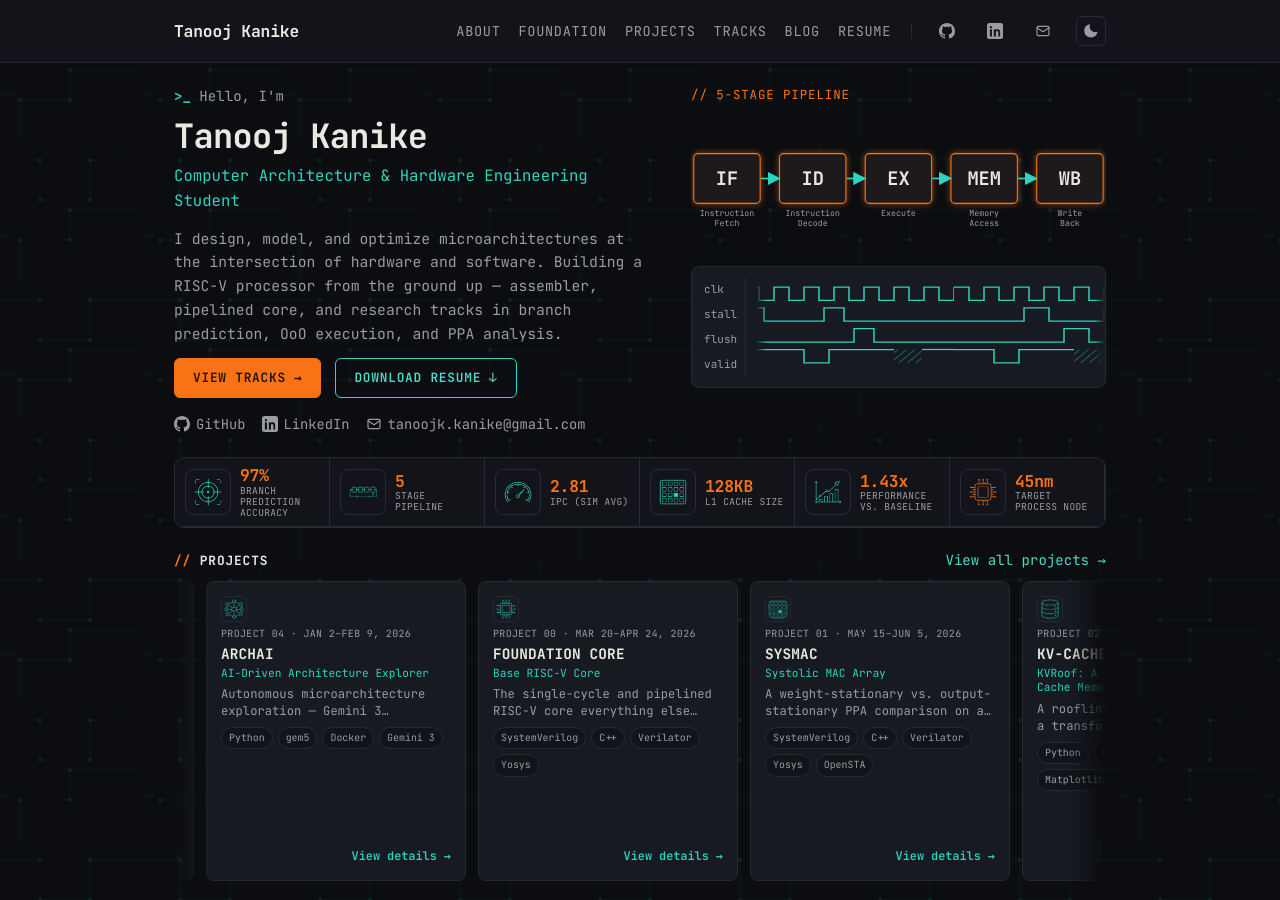
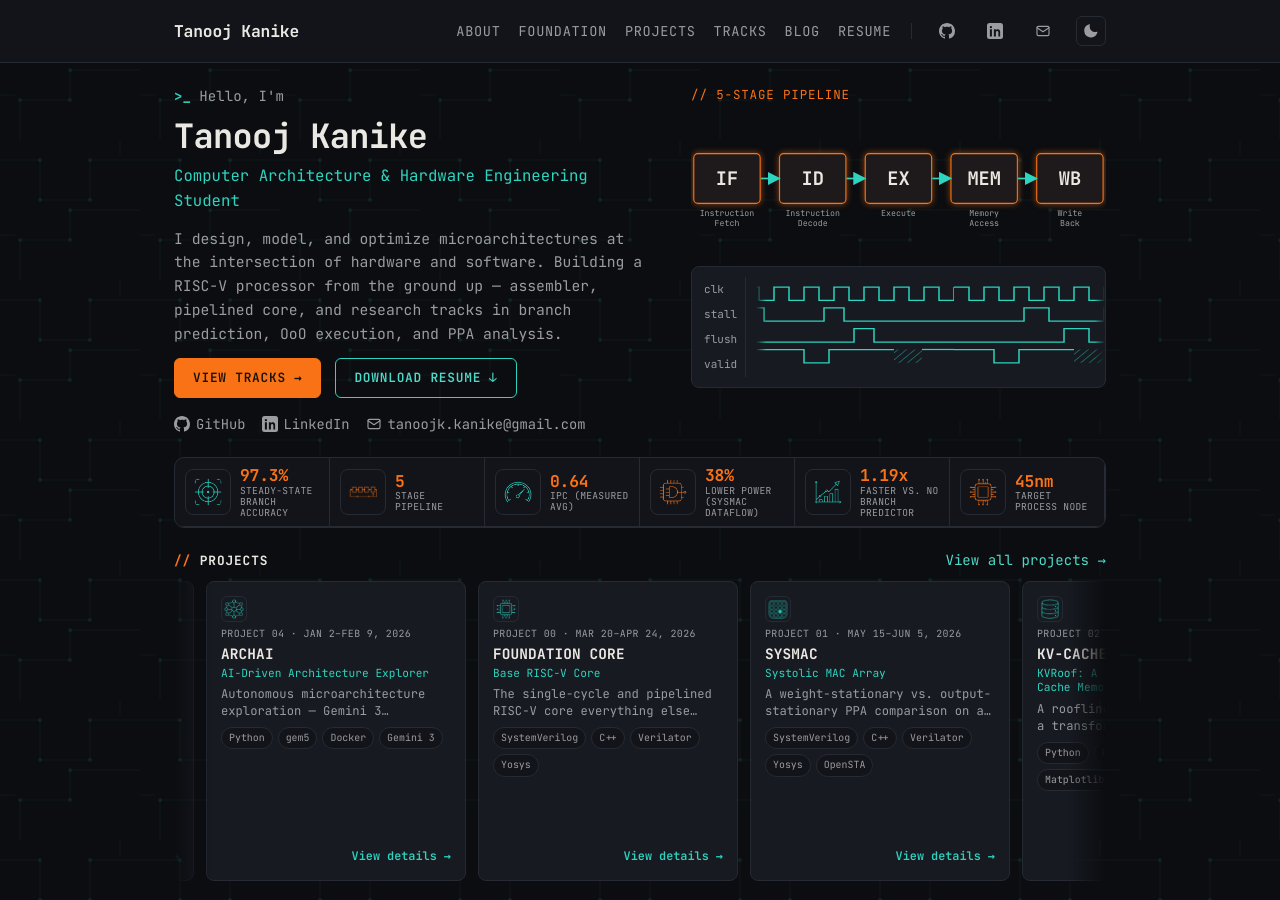
Before and after one commit to TanoojMadhuvan/TanoojMadhuvan.github.io, a Jekyll site: the page built from index.md, in a window 1280 px wide and 900 px high. Built offline with Jekyll 4.4.1, drawn with Linux system fonts in a browser that asks for light colours; part of the change alters nothing that is shown.

Commit message:
Replace placeholder homepage stats with real measured numbers
The old stats (97% accuracy, 2.81 IPC, 128KB L1 cache, 1.43x baseline)
were never measured -- the file's own comment already flagged them as
placeholders, and 2.81 IPC is actually impossible for a single-issue
in-order 5-stage core (max IPC is 1.0). Real RTL-measured numbers now
come from foundation-core/BRANCH_PREDICTOR_PERFORMANCE.md (20
hand-written programs, oracle-verified with the branch predictor on and
off): 97.3% accuracy on the steady-state headline case (not a blanket
average -- the full suite deliberately includes adversarial cases near
a 50% coin-flip floor by design), ~0.64 IPC aggregate, and 1.19x faster
aggregate with the predictor on. Dropped the fabricated L1-cache stat
(this core has no cache hierarchy) in favor of SysMAC's real, already
Yosys/Nangate45/OpenSTA-verified 38% power result. Also alternated the
stat icons between teal and orange instead of nearly all-teal.

Co-Authored-By: Claude Sonnet 5 <noreply@anthropic.com>

```diff
--- a/index.md
+++ b/index.md
@@ -2,25 +2,38 @@
 layout: home
 title: ""
 role: "Computer Architecture & Hardware Engineering Student"
-# NOTE: branch accuracy / IPC / L1 cache / perf-vs-baseline below are placeholder
-# numbers (not yet measured — branch-prediction/OoO tracks just started, and this
-# core has no cache hierarchy yet). Swap in real benchmark results once you have them.
+# NOTE: real, measured numbers, not placeholders.
+# - accuracy/IPC/speedup: RTL-measured on the pipelined core via Verilator, 20
+#   hand-written programs, oracle-verified on/off with the predictor
+#   (foundation-core/BRANCH_PREDICTOR_PERFORMANCE.md). Accuracy is the
+#   steady-state headline case (520-iter loop, mispred 99.8%->2.7% once the
+#   GAg table trains up), not a blanket average -- the full 20-program suite
+#   deliberately includes adversarial/one-shot cases that sit near a 50%
+#   coin-flip floor by design, which isn't a single flattering percentage.
+# - power: SysMAC's output-stationary vs. weight-stationary comparison, real
+#   Yosys/Nangate45/OpenSTA synthesis (SysMAC README).
+# - this core has no cache hierarchy, so there is deliberately no cache stat here.
 stats:
-  - value: "97%"
-    label: "branch prediction accuracy"
+  - value: "97.3%"
+    label: "steady-state branch accuracy"
     icon: 06-target
+    color: teal
   - value: "5"
     label: "stage pipeline"
     icon: 02-pipeline
-  - value: "2.81"
-    label: "IPC (sim avg)"
+    color: orange
+  - value: "0.64"
+    label: "IPC (measured avg)"
     icon: 03-gauge
-  - value: "128KB"
-    label: "L1 cache size"
-    icon: 04-memory-grid
-  - value: "1.43x"
-    label: "performance vs. baseline"
+    color: teal
+  - value: "38%"
+    label: "lower power (SysMAC dataflow)"
+    icon: 10-fpga-gate
+    color: orange
+  - value: "1.19x"
+    label: "faster vs. no branch predictor"
     icon: 05-trending-up
+    color: teal
   - value: "45nm"
     label: "target process node"
     icon: 01-cpu
```
